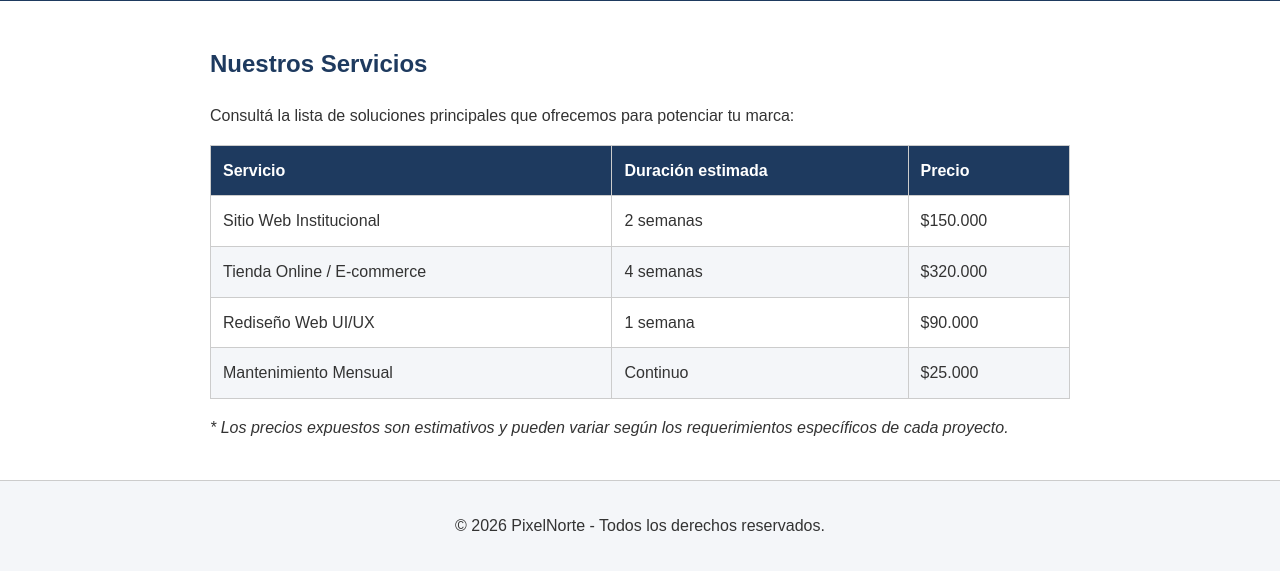
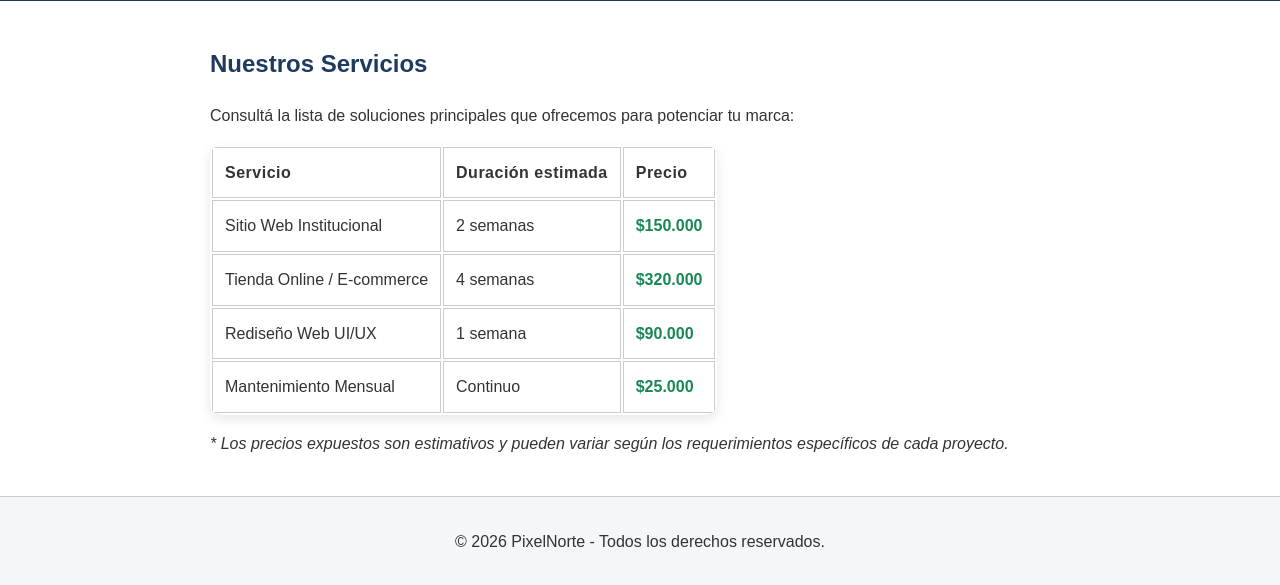
Before and after one commit to marito-a17ta/sitio, a plain HTML site: page servicios.html in a window 1280 px wide. Shown: the part 77-662 px from the top of the page. Drawn offline with Linux system fonts and the light colour scheme.

Commit message:
Mejora visual de la tabla servicios

```diff
--- a/style.css
+++ b/style.css
@@ -75,9 +75,9 @@ main {
 }
 
 #tabla-servicios {
-  width: 100%;
-  border-collapse: collapse;
-  margin: 16px 0;
+    border-radius: 12px;
+    overflow: hidden;
+    box-shadow: 0 4px 12px rgba(0,0,0,0.10);
 }
 
 #tabla-servicios th,
@@ -88,12 +88,20 @@ main {
 }
 
 #tabla-servicios th {
-  background-color: #1E3A5F;
-  color: #ffffff;
+    letter-spacing: 0.5px;
 }
 
-#tabla-servicios tbody tr:nth-child(even) {
-  background-color: #F4F6F9;
+#tabla-servicios tbody tr {
+    transition: background-color 0.3s ease;
+}
+
+#tabla-servicios tbody tr:hover {
+    background-color: #EAF2FF;
+}
+
+#tabla-servicios td:last-child {
+    font-weight: bold;
+    color: #198754;
 }
 
 #formulario-contacto {
```
